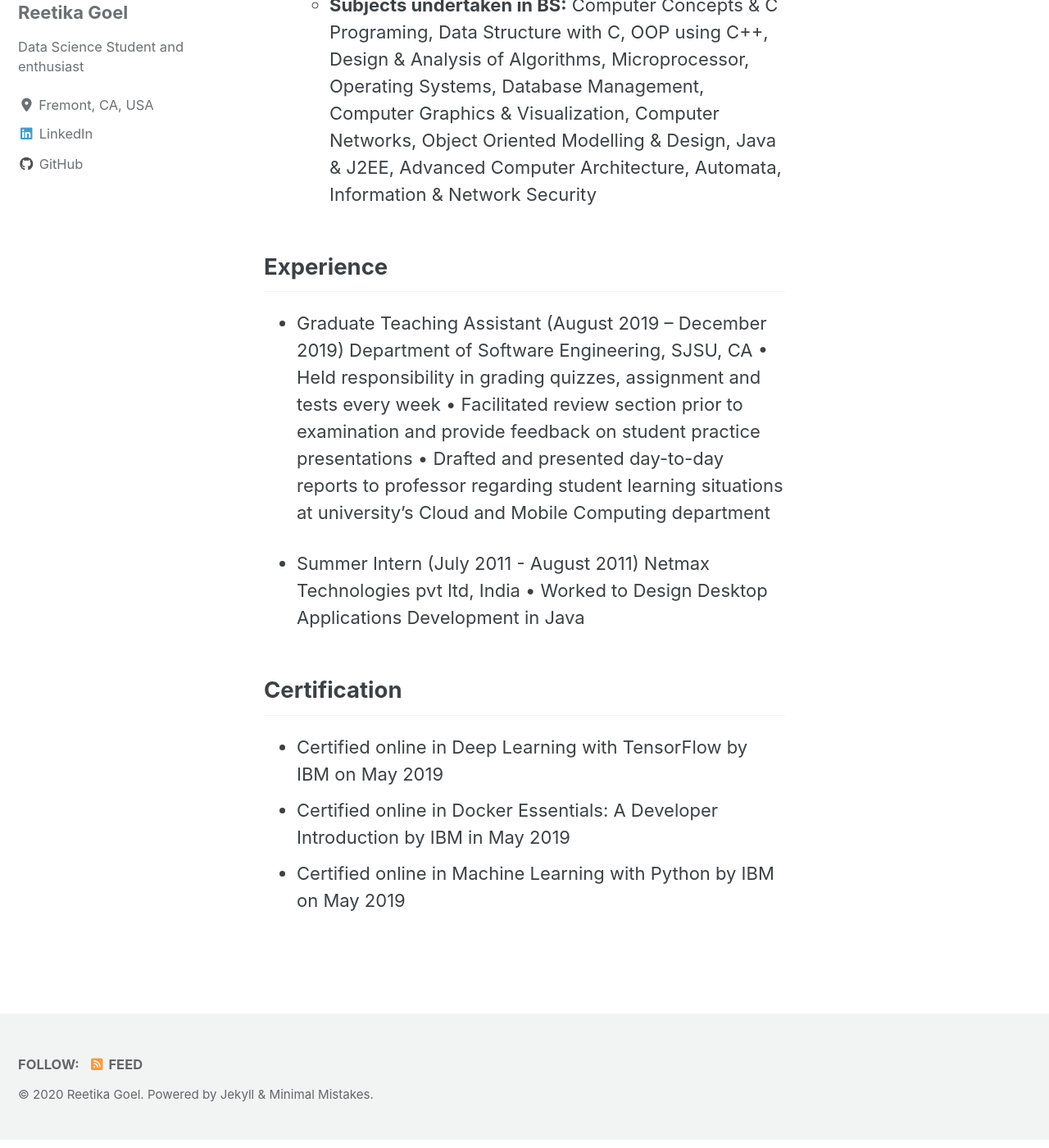
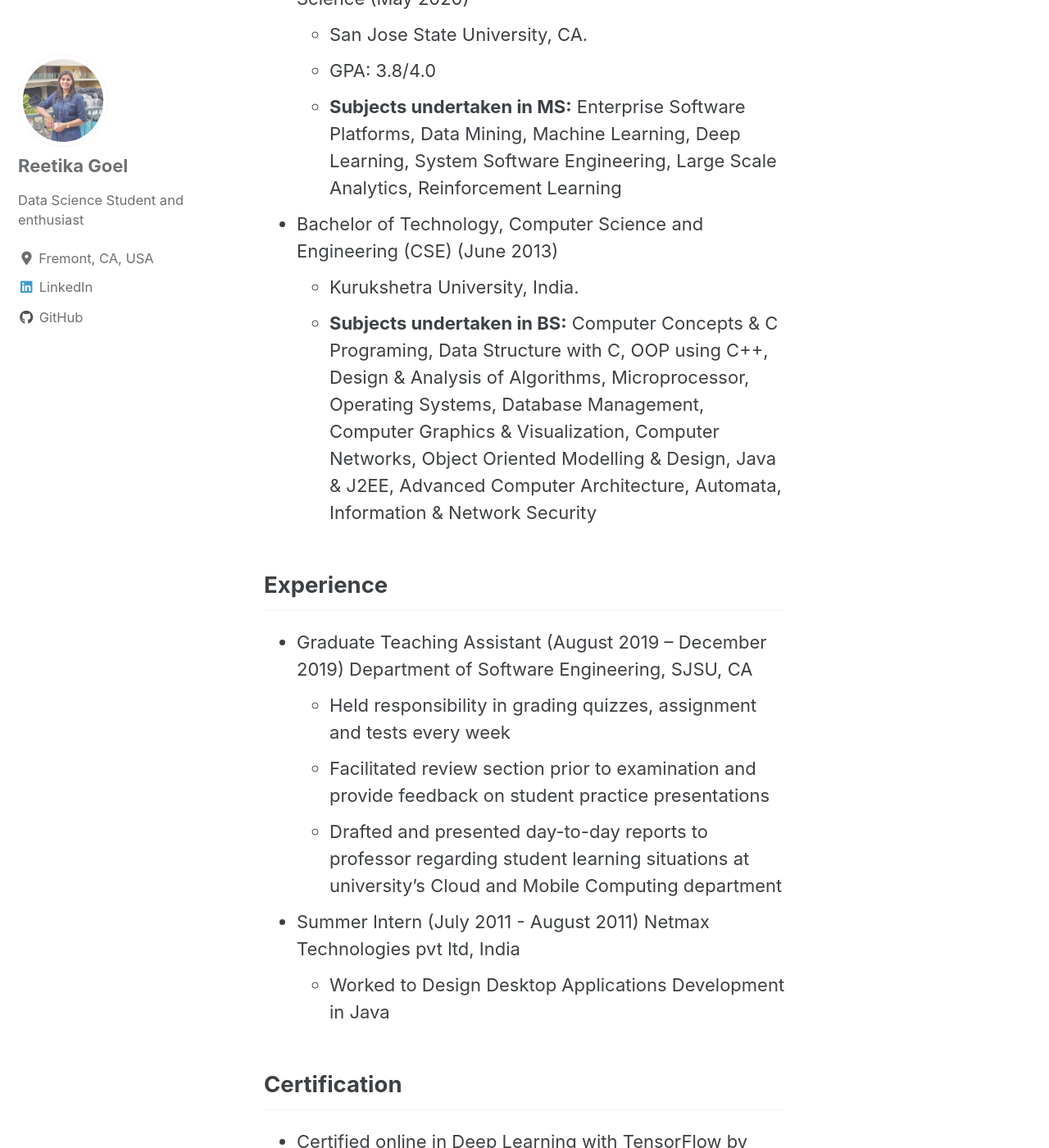
Before and after one commit to reetika-goel/reetika-goel.github.io, a Jekyll site: the page built from _pages/about.md, in a window 1280 px wide and 1400 px high, scrolled down 2749 px. Shown: the whole window at 82% size. Built offline with Jekyll 4.4.1, drawn with Linux system fonts in a browser that asks for light colours; cached includes are drawn as plain includes; nearby versions of some CDN libraries; some of the changed text lies outside the part shown.

Commit message:
Update about.md

```diff
--- a/_pages/about.md
+++ b/_pages/about.md
@@ -9,41 +9,41 @@
 
 ## Love to do!!!
 Enjoy writing code, debug the error and do happy dance when it finally works. When I am not pricking my brain while implementing the code, I spend my time in:
-**Art and Craft DIY** to explore my creative side,
-**Travelling** to step away from the daily grind, rewire my brain, and to boost my mood,
-**Music** to relax and do happy dancing
-**Connecting and Communicating** with people who can bring fresh ideas to the plate.
+* **Art and Craft DIY** to explore my creative side,
+* **Travelling** to step away from the daily grind, rewire my brain, and to boost my mood,
+* **Music** to relax and do happy dancing
+* **Connecting and Communicating** with people who can bring fresh ideas to the plate.
 
 ## Technical Skills
-**Programming Languages:** Python, SQL, Django
-**ML Libraries:** Pandas, NumPy, Scikit-Learn, NLTK, SciPy, Porter Stemmer
-**Data Visualization:** Matplotlib, Plotly, Seaborn, TensorBoard, Tableau
-**ML and DL Concepts:** CNN, LSTM, Segmentation, Clustering, Object Detection, Deep Neural Network, Pytorch, Keras, NLP, TensorFlow, RoBERTa
-**Cloud Tools:** AWS EC2, RDS, S3, Sagemaker, Rekognition, Google Collaboratory, GCP
-**Integration/Deployment:** Jenkins, Ansible, Docker
-**Web Technologies:** Django Web Framework, HTML, CSS, JavaScript
-**Tools:** Anaconda, Jupyter Notebook, PyCharm, Spider, IntelliJ
-**Version Control Tools:** GitHub, Git, Subversion (SVN)
+* **Programming Languages:** Python, SQL, Django
+* **ML Libraries:** Pandas, NumPy, Scikit-Learn, NLTK, SciPy, Porter Stemmer
+* **Data Visualization:** Matplotlib, Plotly, Seaborn, TensorBoard, Tableau
+* **ML and DL Concepts:** CNN, LSTM, Segmentation, Clustering, Object Detection, Deep Neural Network, Pytorch, Keras, NLP, TensorFlow, RoBERTa
+* **Cloud Tools:** AWS EC2, RDS, S3, Sagemaker, Rekognition, Google Collaboratory, GCP
+* **Integration/Deployment:** Jenkins, Ansible, Docker
+* **Web Technologies:** Django Web Framework, HTML, CSS, JavaScript
+* **Tools:** Anaconda, Jupyter Notebook, PyCharm, Spider, IntelliJ
+* **Version Control Tools:** GitHub, Git, Subversion (SVN)
 
 ## Education
-* Master of Science in Software Engineering (MSSE), Data Science                                                     May 2020
-  San Jose State University, CA.
-  GPA: 3.8/4.0
+* Master of Science in Software Engineering (MSSE), Data Science (May 2020)
+  * San Jose State University, CA.
+  * GPA: 3.8/4.0
   * **Subjects undertaken in MS:** Enterprise Software Platforms, Data Mining, Machine Learning, Deep Learning, System               Software Engineering, Large Scale Analytics, Reinforcement Learning
-* Bachelor of Technology, Computer Science and Engineering (CSE)                                                    June 2013
-  Kurukshetra University, India.
+* Bachelor of Technology, Computer Science and Engineering (CSE) (June 2013)
+  * Kurukshetra University, India.
   * **Subjects undertaken in BS:** Computer Concepts & C Programing, Data Structure with C, OOP using C++, Design & Analysis         of Algorithms, Microprocessor, Operating Systems, Database Management, Computer Graphics & Visualization, Computer             Networks, Object Oriented Modelling & Design, Java & J2EE, Advanced Computer Architecture, Automata, Information &             Network Security
 
 ## Experience
 * Graduate Teaching Assistant (August 2019 – December 2019)
   Department of Software Engineering, SJSU, CA
-  • Held responsibility in grading quizzes, assignment and tests every week
-  •	Facilitated review section prior to examination and provide feedback on student practice presentations
-  •	Drafted and presented day-to-day reports to professor regarding student learning situations at university’s Cloud and Mobile Computing department
+  * Held responsibility in grading quizzes, assignment and tests every week
+  *	Facilitated review section prior to examination and provide feedback on student practice presentations
+  *	Drafted and presented day-to-day reports to professor regarding student learning situations at university’s Cloud and Mobile Computing department
 
 * Summer Intern (July 2011 - August 2011)
   Netmax Technologies pvt ltd, India
-  • Worked to Design Desktop Applications Development in Java
+  * Worked to Design Desktop Applications Development in Java
 
 ## Certification
 *	Certified online in Deep Learning with TensorFlow by IBM on May 2019
```
